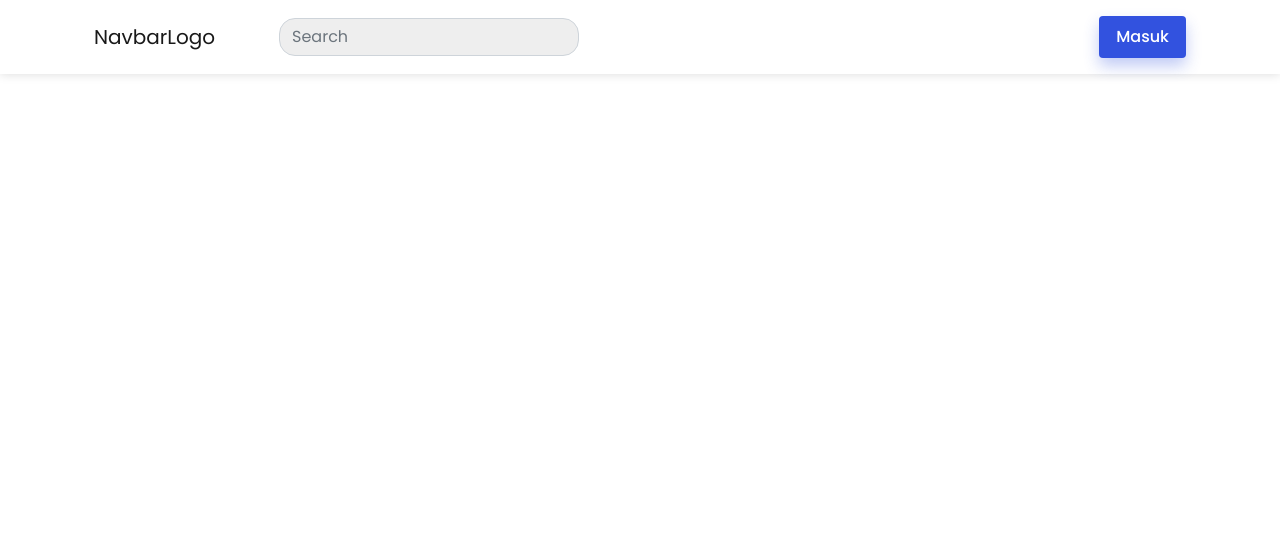
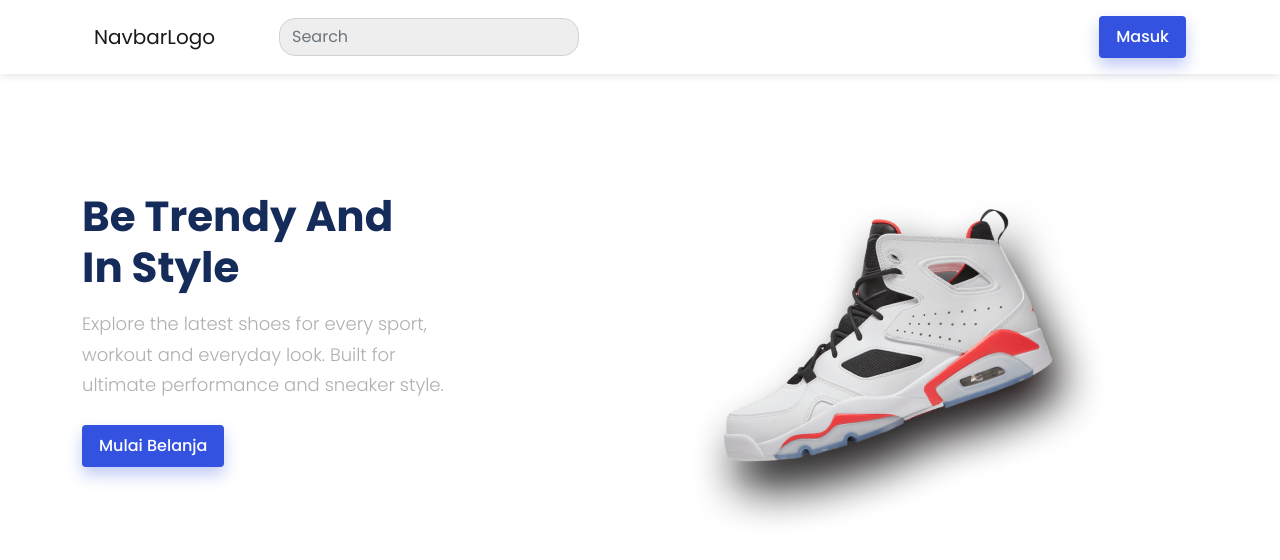
Before and after one commit to Arifhdyt11/fekelompok1-fsw5, a React (Create React App) app: page / in a window 1280 px wide. Shown: the top 560 px of the page. Built offline with nearby package versions, Linux system fonts and the light colour scheme.

Commit message:
Add Hero Section

```diff
--- a/src/assets/css/style.css
+++ b/src/assets/css/style.css
@@ -23,3 +23,21 @@ body {
     font-size: 16px;
     color: #ffffff;
 }
+
+section {
+    margin-top: 50px;
+}
+
+.section-hero h1 {
+    font-style: normal;
+    font-weight: 700;
+    font-size: 42px;
+    color: #152c5b;
+}
+
+.section-hero p {
+    font-style: normal;
+    font-weight: 300;
+    font-size: 18px;
+    color: #b0b0b0;
+}
--- a/src/pages/LandingPage.js
+++ b/src/pages/LandingPage.js
@@ -1,9 +1,11 @@
 import Navbar from "./components/Navbar";
+import Hero from "./components/Hero";
 
 export default function LandingPage() {
   return (
     <>
       <Navbar></Navbar>
+      <Hero></Hero>
     </>
   );
 }
--- /dev/null
+++ b/src/pages/components/Hero.js
@@ -0,0 +1,40 @@
+import React from "react";
+
+import ImageHero from "../../assets/images/img-hero.png";
+
+export default function Hero() {
+  return (
+    <section className="container section-hero">
+      <div className="row">
+        <div className="col-auto pr-5 align-self-center" style={{ width: 530 }}>
+          <h1 className="font-weight-bold line-height-1 mb-3">
+            Be Trendy And <br />
+            In Style
+          </h1>
+          <p
+            className="mb-4 font-weight-light text-gray-500 w-75"
+            style={{ lineHeight: "170%" }}
+          >
+            Explore the latest shoes for every sport, workout and everyday look.
+            Built for ultimate performance and sneaker style.
+          </p>
+          <a className="btn btn-login ms-auto px-3 py-2" type="submit">
+            Mulai Belanja
+          </a>
+          <div className="row" style={{ marginTop: 80 }}></div>
+        </div>
+
+        <div className="col-6 pl-5">
+          <div style={{ width: 545, height: 491 }}>
+            <img
+              src={ImageHero}
+              alt="Room with couches"
+              className="img-fluid position-absolute "
+              style={{ margin: "0px 0px 0px 0px", zIndex: 1 }}
+            />
+          </div>
+        </div>
+      </div>
+    </section>
+  );
+}
```
Also changed, not shown: src/assets/images/img-hero.png (added).
